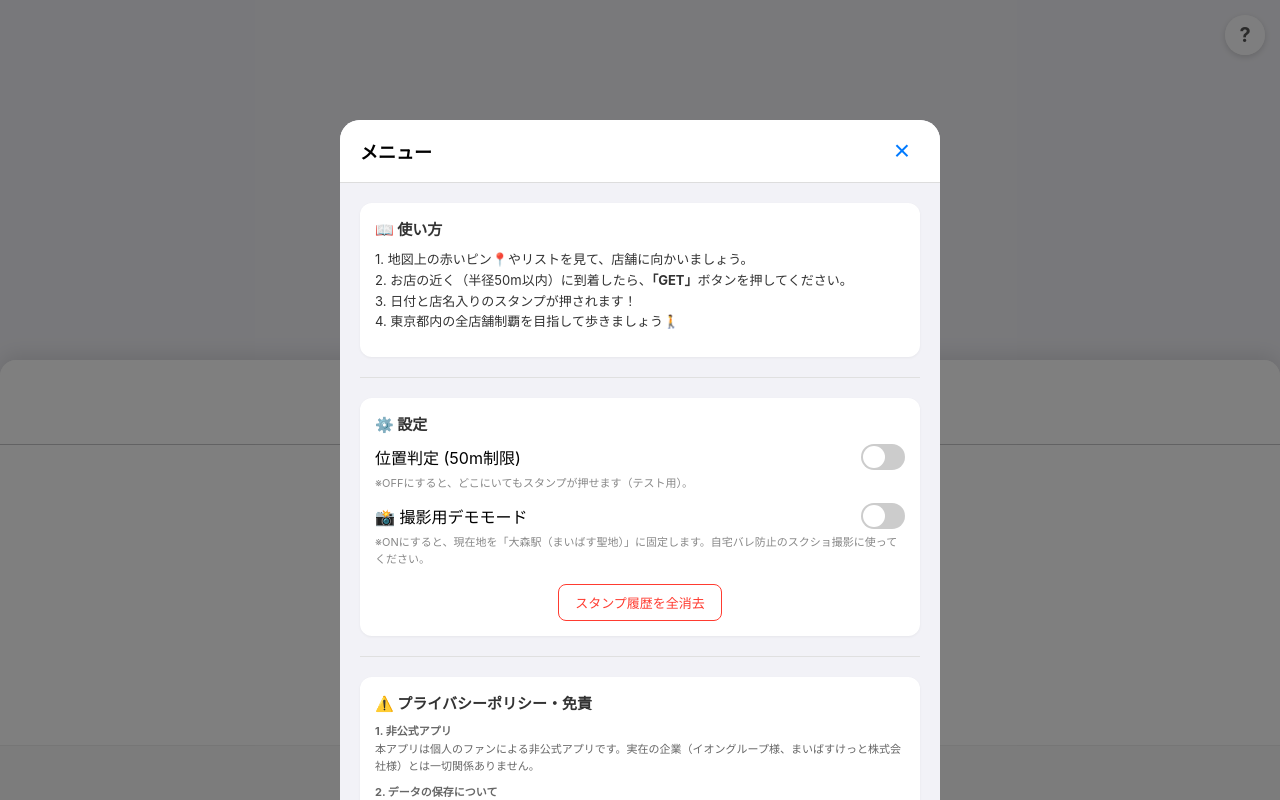
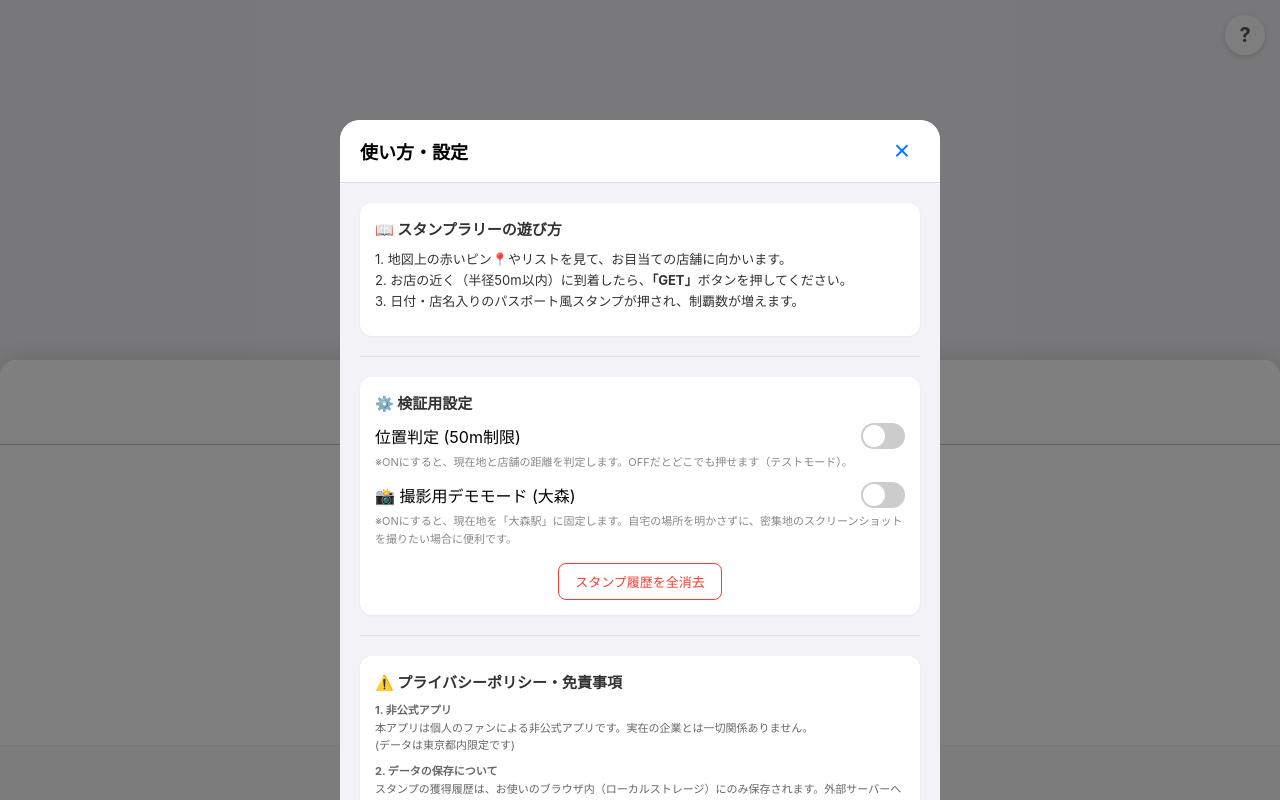
Before and after one commit to oboyub/my-basket-stamp-rally, a plain HTML site: page index.html in a window 1280 px wide. Both pictures are taken after a click on the element "プライバシーポリシー・免責事項". Drawn offline with nearby package versions, Linux system fonts and the light colour scheme.

Commit message:
Update content.html

```diff
--- a/content.html
+++ b/content.html
@@ -1,23 +1,22 @@
 <div class="modal-header">
-  <h3>メニュー</h3>
+  <h3>使い方・設定</h3>
   <button class="close-btn" onclick="closeModal()">×</button>
 </div>
 
 <div class="modal-body">
   <section>
-    <h4>📖 使い方</h4>
+    <h4>📖 スタンプラリーの遊び方</h4>
     <p>
-      1. 地図上の赤いピン📍やリストを見て、店舗に向かいましょう。<br>
+      1. 地図上の赤いピン📍やリストを見て、お目当ての店舗に向かいます。<br>
       2. お店の近く（半径50m以内）に到着したら、<b>「GET」</b>ボタンを押してください。<br>
-      3. 日付と店名入りのスタンプが押されます！<br>
-      4. 東京都内の全店舗制覇を目指して歩きましょう🚶
+      3. 日付・店名入りのパスポート風スタンプが押され、制覇数が増えます。
     </p>
   </section>
 
   <hr>
 
   <section>
-    <h4>⚙️ 設定</h4>
+    <h4>⚙️ 検証用設定</h4>
 
     <div class="setting-row">
       <span>位置判定 (50m制限)</span>
@@ -26,16 +25,16 @@
         <span class="slider"></span>
       </label>
     </div>
-    <p class="note">※OFFにすると、どこにいてもスタンプが押せます（テスト用）。</p>
+    <p class="note">※ONにすると、現在地と店舗の距離を判定します。OFFだとどこでも押せます（テストモード）。</p>
 
     <div class="setting-row">
-      <span>📸 撮影用デモモード</span>
+      <span>📸 撮影用デモモード (大森)</span>
       <label class="switch">
         <input type="checkbox" id="demo-toggle" onchange="toggleDemoMode()">
         <span class="slider"></span>
       </label>
     </div>
-    <p class="note">※ONにすると、現在地を「大森駅（まいばす聖地）」に固定します。自宅バレ防止のスクショ撮影に使ってください。</p>
+    <p class="note">※ONにすると、現在地を「大森駅」に固定します。自宅の場所を明かさずに、密集地のスクリーンショットを撮りたい場合に便利です。</p>
 
     <div class="setting-btn-area">
       <button class="danger-btn" onclick="resetData()">スタンプ履歴を全消去</button>
@@ -45,18 +44,23 @@
   <hr>
 
   <section>
-    <h4>⚠️ プライバシーポリシー・免責</h4>
+    <h4>⚠️ プライバシーポリシー・免責事項</h4>
     <p class="small-text">
       <b>1. 非公式アプリ</b><br>
-      本アプリは個人のファンによる非公式アプリです。実在の企業（イオングループ様、まいばすけっと株式会社様）とは一切関係ありません。
+      本アプリは個人のファンによる非公式アプリです。実在の企業とは一切関係ありません。<br>
+      (データは東京都内限定です)
     </p>
     <p class="small-text">
       <b>2. データの保存について</b><br>
-      位置情報やスタンプの獲得履歴は、お使いのブラウザ内（ローカルストレージ）にのみ保存されます。外部サーバーへ送信されることはありません。
+      スタンプの獲得履歴は、お使いのブラウザ内（ローカルストレージ）にのみ保存されます。外部サーバーへ送信されることはありません。
     </p>
     <p class="small-text">
-      <b>3. 免責</b><br>
-      本アプリの利用により生じたいかなる損害についても、開発者は責任を負いません。歩きスマホは危険ですのでおやめください。
+      <b>3. 位置情報について</b><br>
+      位置情報は、チェックイン判定のためにのみ使用されます。取得した位置情報がサーバーに送信・保存されることは一切ありません。
+    </p>
+    <p class="small-text">
+      <b>4. 免責</b><br>
+      本アプリの利用により生じたいかなる損害についても、開発者は責任を負いません。交通ルールを守って安全にご利用ください。
     </p>
   </section>
 
```
